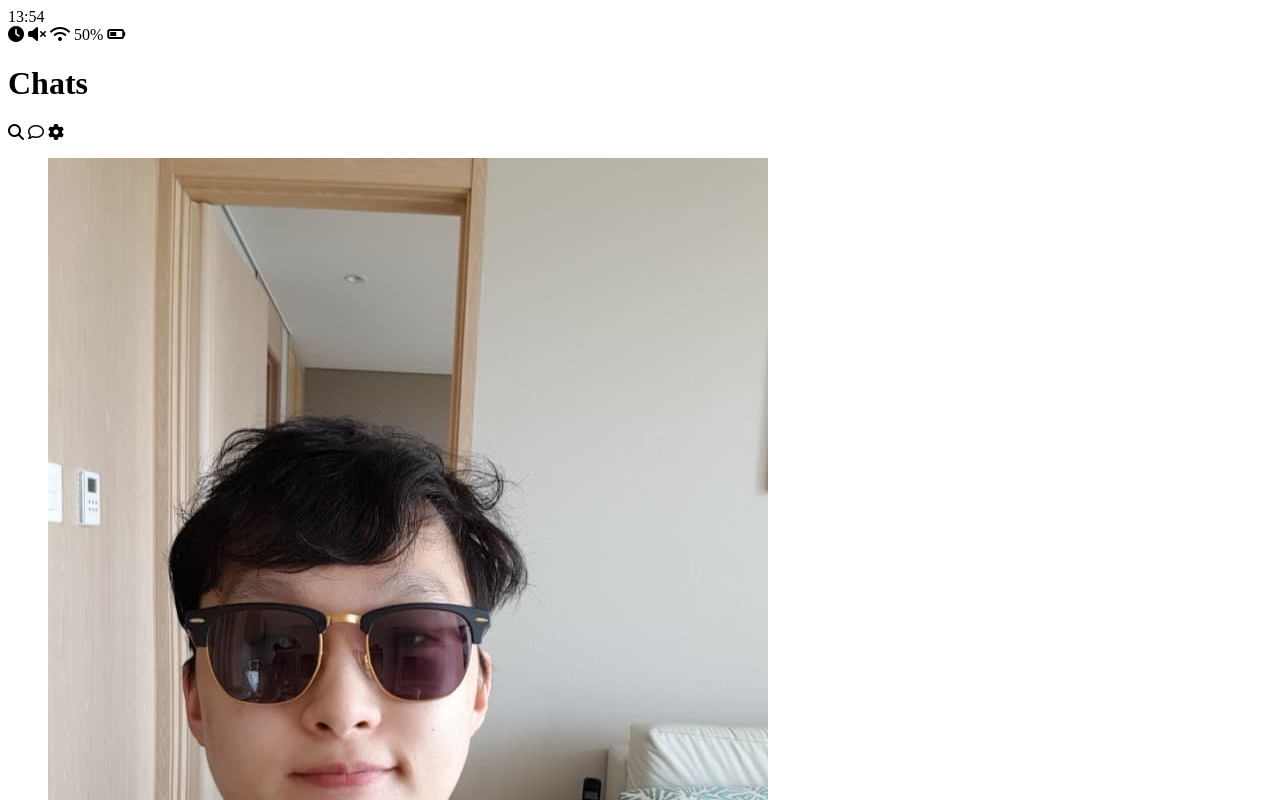
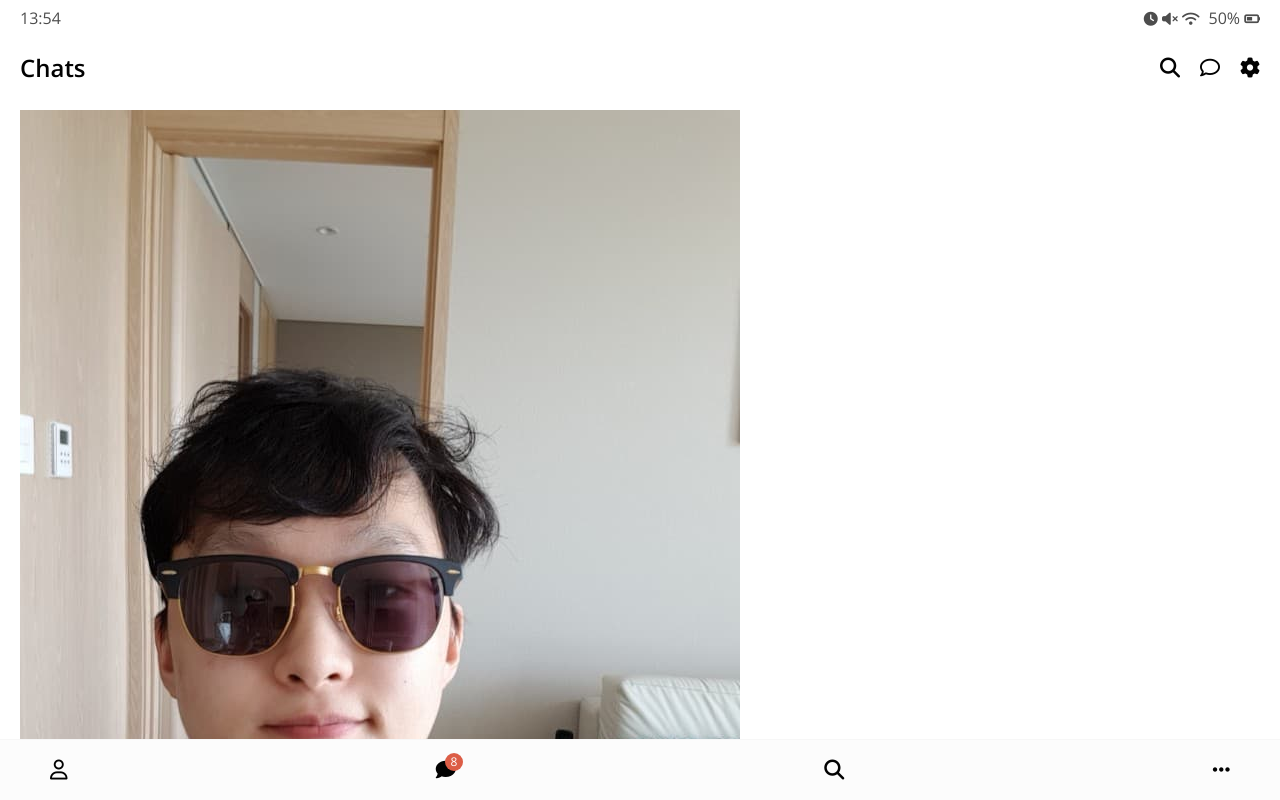
Before and after one commit to JH-thoughts/kakao-clone, a plain HTML site: page index.html in a window 1280 px wide. Shown: the top 800 px of the page. Drawn offline with nearby package versions, Linux system fonts and the light colour scheme.

Commit message:
header and navigation bar

```diff
--- /dev/null
+++ b/css/header.css
@@ -0,0 +1,27 @@
+.header{
+    display: flex;
+    justify-content: space-between;
+    align-items: center;
+    margin-bottom: 30px;
+}
+
+.header .header__title{
+    font-size: 24px;
+    font-weight: 600;
+}
+
+.header .header__icon{
+    font-size: 20px;
+    margin-left: 20px;
+    cursor: pointer;
+}
+
+.header .header__header-column{
+    display: flex;
+    align-items: center;
+}
+
+.header .header__back-btn{
+    font-size: 22px;
+    margin-right: 15px;
+}
--- /dev/null
+++ b/css/nav-bar.css
@@ -0,0 +1,37 @@
+.nav{
+    position: fixed;
+    width: 100%;
+    background-color: #fcfcfc;
+    padding: 20px 50px;
+    left: 0px;
+    bottom: 0px;
+    border-top: 1px solid #f7f7f7;
+}
+
+.nav .nav__list{
+    display: flex;
+    justify-content: space-between;
+}
+
+.nav i{
+    font-size: 20px;
+}
+
+.nav .nav__list-link{
+    position: relative;
+}
+
+.nav .nav__badge{
+    position: absolute;
+    top: -7px;
+    right: -7px;
+    font-size: 12px;
+    color: white;
+    background-color: #dc5d46;
+    width: 18px;
+    height: 18px;
+    display: flex;
+    justify-content: center;
+    align-items: center;
+    border-radius: 50%;
+}
--- /dev/null
+++ b/css/reset.css
@@ -0,0 +1,48 @@
+/* http://meyerweb.com/eric/tools/css/reset/
+   v2.0 | 20110126
+   License: none (public domain)
+*/
+
+html, body, div, span, applet, object, iframe,
+h1, h2, h3, h4, h5, h6, p, blockquote, pre,
+a, abbr, acronym, address, big, cite, code,
+del, dfn, em, img, ins, kbd, q, s, samp,
+small, strike, strong, sub, sup, tt, var,
+b, u, i, center,
+dl, dt, dd, ol, ul, li,
+fieldset, form, label, legend,
+table, caption, tbody, tfoot, thead, tr, th, td,
+article, aside, canvas, details, embed,
+figure, figcaption, footer, header, hgroup,
+menu, nav, output, ruby, section, summary,
+time, mark, audio, video {
+	margin: 0;
+	padding: 0;
+	border: 0;
+	font-size: 100%;
+	font: inherit;
+	vertical-align: baseline;
+}
+/* HTML5 display-role reset for older browsers */
+article, aside, details, figcaption, figure,
+footer, header, hgroup, menu, nav, section {
+	display: block;
+}
+body {
+	line-height: 1;
+}
+ol, ul {
+	list-style: none;
+}
+blockquote, q {
+	quotes: none;
+}
+blockquote:before, blockquote:after,
+q:before, q:after {
+	content: '';
+	content: none;
+}
+table {
+	border-collapse: collapse;
+	border-spacing: 0;
+}
--- /dev/null
+++ b/css/status-bar.css
@@ -0,0 +1,14 @@
+.status-bar{
+    display: flex;
+    justify-content: space-between;
+    margin-bottom: 30px;
+    opacity: 0.7;
+}
+
+.status-bar i {
+    font-size: 14px;
+}
+
+.status-bar .status-bar__battery-level{
+    margin-left: 5px;
+}
--- /dev/null
+++ b/css/styles.css
@@ -0,0 +1,19 @@
+@import url('https://fonts.googleapis.com/css2?family=Open+Sans:wght@400;600&display=swap');
+@import "reset.css";
+@import "status-bar.css";
+@import "header.css";
+@import "nav-bar.css";
+
+*{
+    box-sizing: border-box;
+}
+body{
+    background-color: white;
+    padding: 10px 20px;
+    color: #020202;
+    font-family: 'Open Sans', -apple-system, BlinkMacSystemFont, 'Segoe UI', Roboto, Oxygen, Ubuntu, Cantarell, 'Open Sans', 'Helvetica Neue', sans-serif;
+}
+
+a{
+    color: inherit;
+}
--- a/index.html
+++ b/index.html
@@ -5,6 +5,7 @@
     <meta charset="UTF-8">
     <meta name="viewport" content="width=device-width, initial-scale=1.0">
     <script src="https://kit.fontawesome.com/f949a4a1db.js" crossorigin="anonymous"></script>
+    <link rel="stylesheet" href="css/styles.css"/>
     <title>Chats | Kakao Clone</title>
   </head>
   <body>
@@ -16,13 +17,15 @@
         <i class="fas fa-clock"></i>
         <i class="fas fa-volume-mute"></i>
         <i class="fas fa-wifi"></i>
-        <span class="status_bar__battery-level">50%</span>
+        <span class="status-bar__battery-level">50%</span>
         <i class="fas fa-battery-half"></i>
       </div>
     </div>
     <header class="header">
-      <div class="header__header-column"></div>
+      <div class="header__header-column">
         <h1 class="header__title">Chats</h1>
+      </div>
+      <div class="header__header-column">
         <span class="header__icon">
               <i class="fas fa-search"></i>
             </span>
@@ -32,7 +35,7 @@
             <span class="header__icon">
               <i class="fas fa-cog"></i>
             </span>
-      <div class="header__header-column"></div>
+      </div>
     </header>
     <main class="chats">
       <ul class="chats__list">
@@ -54,17 +57,26 @@
     </main>
     <nav class="nav">
       <ul class="nav__list">
-        <li class="nav__list-item"><a href="friends.html" class="nav__list-link"></a>
+        <li class="nav__list-item">
+          <a href="friends.html" class="nav__list-link">
             <i class="far fa-user"></i>
+          </a>
         </li>
-        <li class="nav__list-item"><a href="index.html" class="nav__list-link"></a>
+        <li class="nav__list-item">
+          <a href="index.html" class="nav__list-link">
+            <div class="nav__badge">8</div>
             <i class="fas fa-comment"></i>
+          </a>
         </li>
-        <li class="nav__list-item"><a href="find.html" class="nav__list-link"></a>
+        <li class="nav__list-item">
+          <a href="find.html" class="nav__list-link">
             <i class="fas fa-search"></i>
+          </a>
         </li>
-        <li class="nav__list-item"><a href="more.html" class="nav__list-link"></a>
+        <li class="nav__list-item">
+          <a href="more.html" class="nav__list-link">
             <i class="fas fa-ellipsis-h"></i>
+          </a>
         </li>
       </ul>
     </nav>
```
Also changed, not shown: chat.html (+10 -7 lines), find.html (+18 -7 lines), friends.html (+18 -7 lines), more.html (+22 -11 lines), settings.html (+10 -7 lines). Lines whose indentation alone changed are shown as unchanged.
